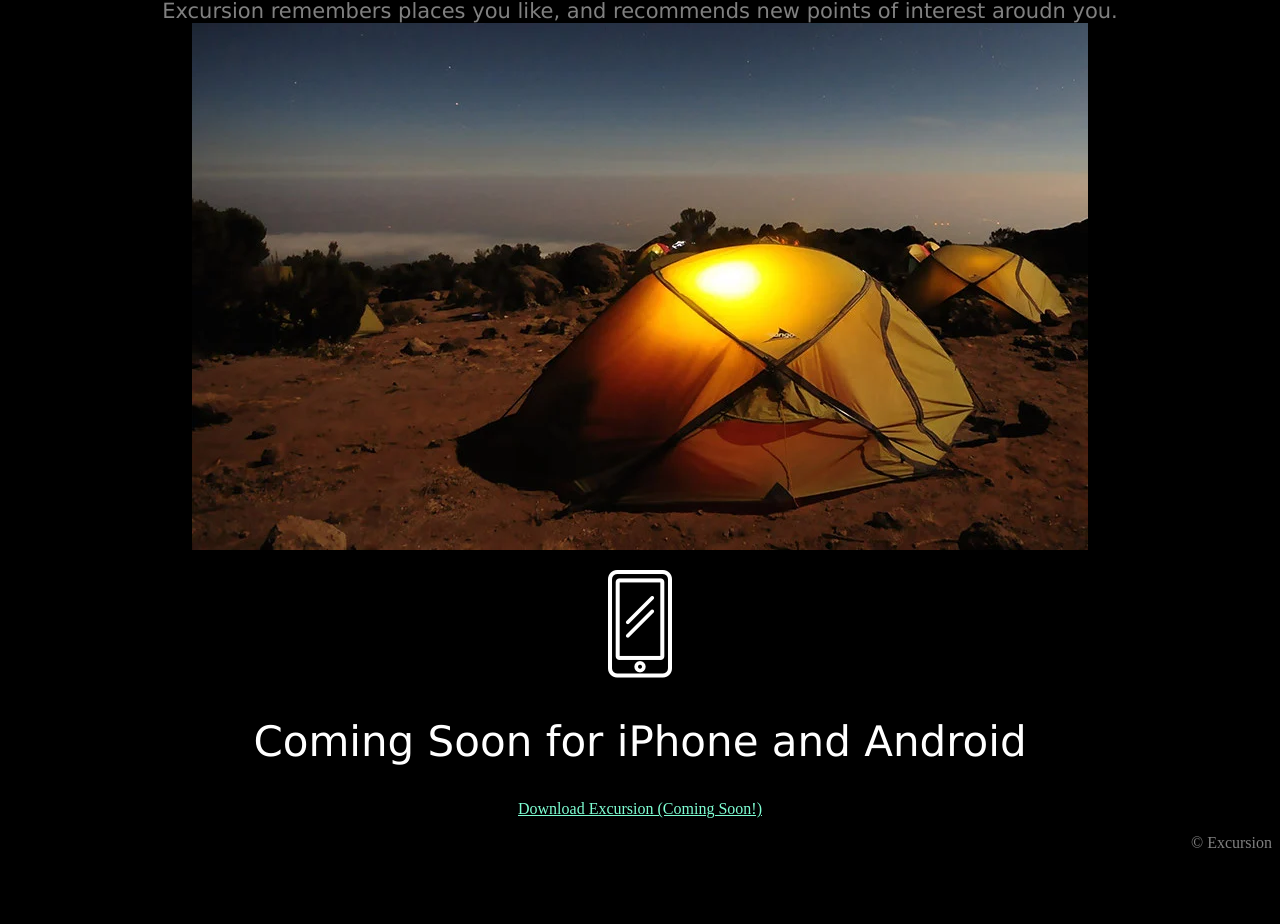
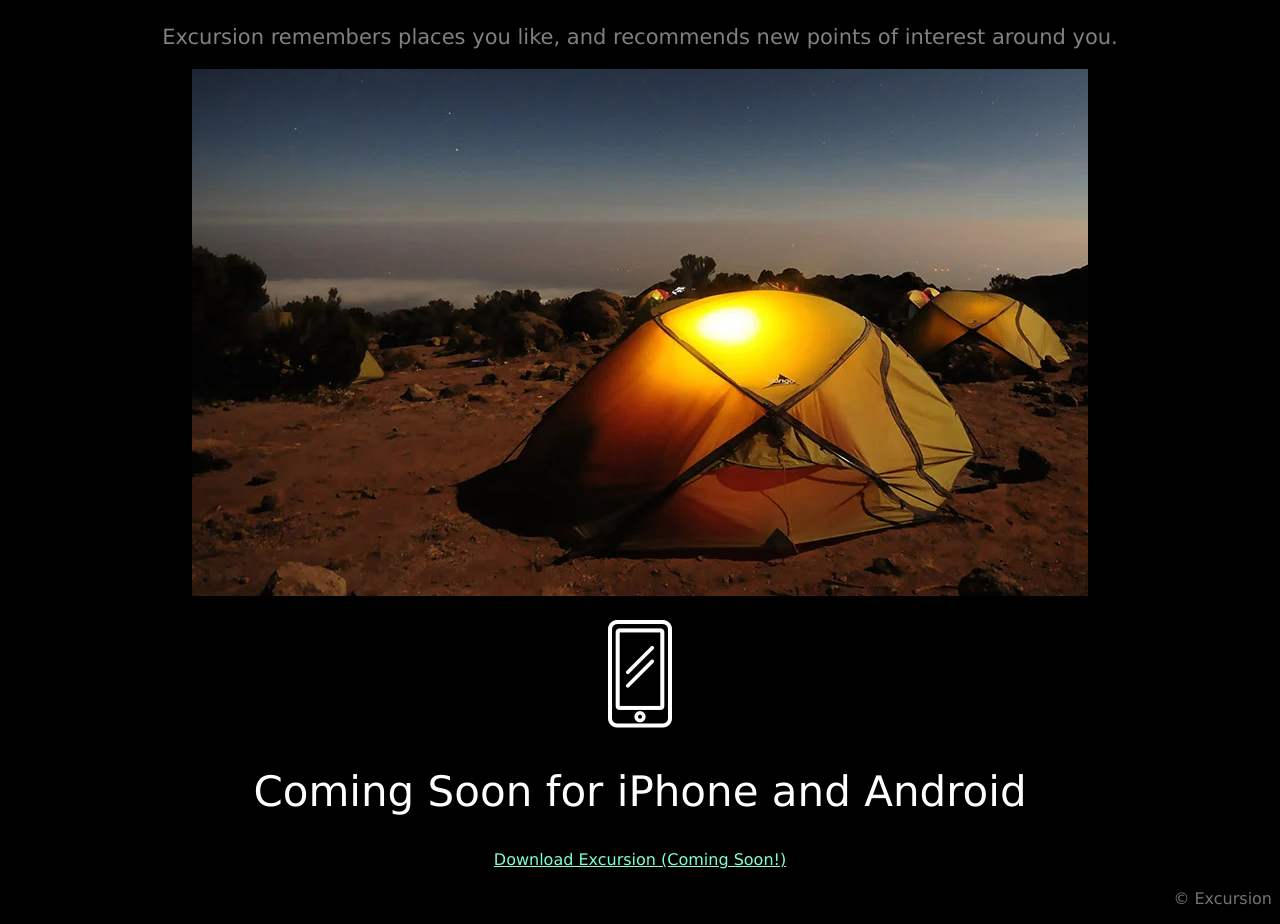
Before and after one commit to nycolop/excursion-advertise-web-app, a plain HTML site: page index.html in a window 1280 px wide. Shown: the part 417-1341 px from the top of the page. Before the commit the page ends 1285 px from the top, so only its background shows below. Drawn offline with Linux system fonts and the light colour scheme.

Commit message:
100% project completed

```diff
--- a/index.html
+++ b/index.html
@@ -20,7 +20,7 @@
             <article>
                 <h2>Your personal travel guide</h2>
                 <figure>
-                    <figcaption>Excursion remembers places you like, and recommends new points of interest aroudn you.</figcaption>
+                    <figcaption>Excursion remembers places you like, and recommends new points of interest around you.</figcaption>
                     <img src="./resources/assets/images/camp.jpg" alt="people camping in the evening">
                 </figure>
             </article>
--- a/resources/styles/style.css
+++ b/resources/styles/style.css
@@ -4,12 +4,13 @@ body {
     text-align: center;
 }
 
+* {
+    font-family: Verdana, sans-serif, Arial;
+}
+
 body a:nth-child(1) {
     display: block;
-}
-
-h2, figcaption, h1 {
-    font-family: Verdana, sans-serif, Arial;
+    padding-bottom: 25px;
 }
 
 h1 {
@@ -33,8 +34,14 @@ figcaption, footer p {
 
 figcaption {
     font-size: 21px;
+    padding-bottom: 20px;
 }
 
 footer p {
     text-align: right;
+    opacity: 0.9;
 }
+
+aside {
+    margin: 20px 0;
+}
```
